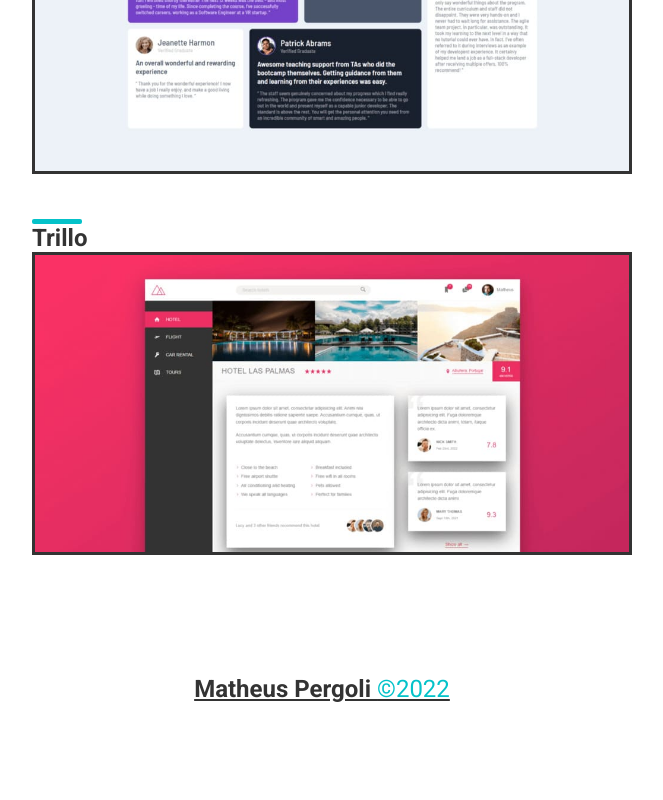
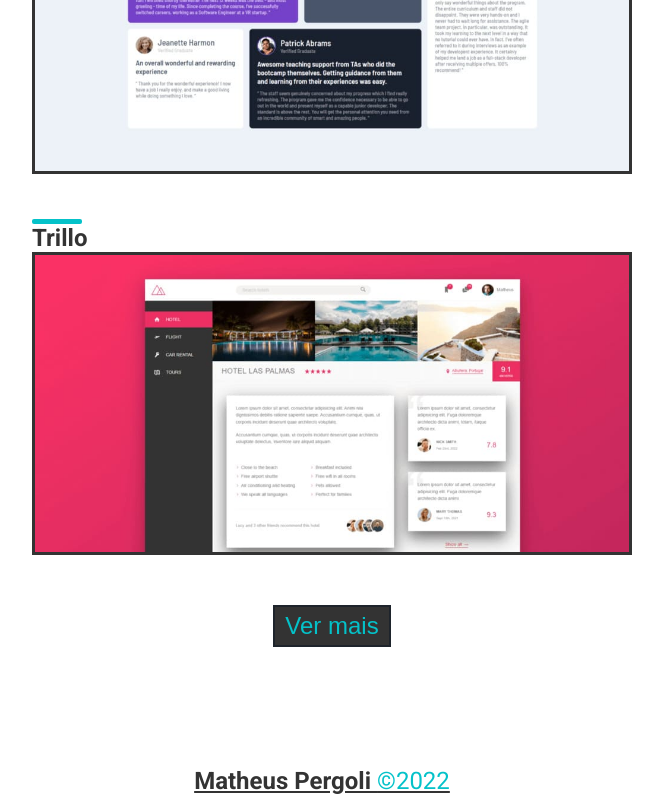
Before and after one commit to matheuspergoli/portfolio, a React (Vite) app: page /sobre/projetos in a window 1280 px wide. Shown: the part 4202-5002 px from the top of the page, without its empty margins (308-971 px from the left). Before the commit the page ends 4910 px from the top, so only its background shows below. Built offline with nearby package versions, Linux system fonts and the light colour scheme.

Commit message:
Adicionando página ver mais

```diff
--- a/src/Components/Projetos/Projeto.tsx
+++ b/src/Components/Projetos/Projeto.tsx
@@ -1,4 +1,5 @@
 import React from 'react'
+import { useNavigate } from 'react-router-dom'
 import { motion } from 'framer-motion'
 import styled from 'styled-components'
 import Clipboard from '../../images/clipboard-flexbox.jpg'
@@ -179,13 +180,30 @@ const LinksContainer = styled.section`
     background-color: #04c2c9;
   }
 `
+const Button = styled.button`
+  display: block;
+  cursor: pointer;
+  color: #04c2c9;
+  font-size: 1.5rem;
+  padding: 5px 10px;
+  margin: 50px auto 0 auto;
+  background-color: #333;
+  border: 2px solid #1e242c;
+`
 
 const animations = {
   initial: { opacity: 0 }
 }
 
 function Projeto() {
+  const navigate = useNavigate()
+
+  function handleClick() {
+    navigate('ver-mais')
+  }
+
   return (
+    <>
       <Container>
         {projects.map((projeto) => (
           <ContainerProjeto
@@ -208,6 +226,8 @@ function Projeto() {
           </ContainerProjeto>
         ))}
       </Container>
+      <Button onClick={handleClick}>Ver mais</Button>
+    </>
   )
 }
 
--- a/src/Components/Projetos/Projetos.tsx
+++ b/src/Components/Projetos/Projetos.tsx
@@ -1,8 +1,10 @@
 import React from 'react'
+import { Routes, Route } from 'react-router-dom'
 import AnimateFadeDiv from '../Motion/AnimateFadeDiv'
 import styled from 'styled-components'
 import Projeto from './Projeto'
 import Head from '../Helper/Head'
+import VerMais from './VerMais'
 
 const ContainerMain = styled.main`
   padding: 0 20px 20px 20px;
@@ -29,7 +31,10 @@ function Projetos() {
       <Head title='Projetos' />
       <ContainerMain>
         <Title>Projetos</Title>
-        <Projeto />
+        <Routes>
+          <Route path='/' element={<Projeto />} />
+          <Route path='ver-mais' element={<VerMais />} />
+        </Routes>
       </ContainerMain>
     </AnimateFadeDiv>
   )
--- /dev/null
+++ b/src/Components/Projetos/VerMais.tsx
@@ -0,0 +1,9 @@
+import React from 'react'
+
+function VerMais() {
+  return (
+    <div>VerMais</div>
+  )
+}
+
+export default VerMais
--- a/src/Components/Sobre/Sobre.tsx
+++ b/src/Components/Sobre/Sobre.tsx
@@ -16,7 +16,7 @@ function Sobre() {
         <Route path='/' element={<SobreMim />} />
         <Route path='habilidades' element={<Habilidades />} />
         <Route path='habilidades/:id' element={<InfoSkill />} />
-        <Route path='projetos' element={<Projetos />} />
+        <Route path='projetos/*' element={<Projetos />} />
         <Route path='contato' element={<Contato />} />
       </Routes>
       <Footer />
```
Lines whose indentation alone changed are shown as unchanged.
